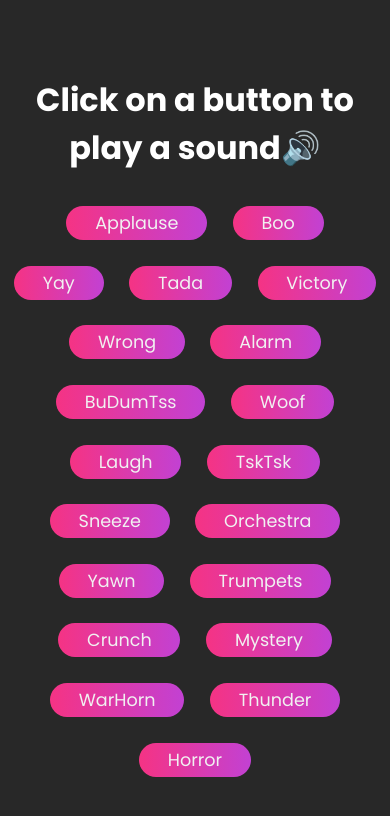
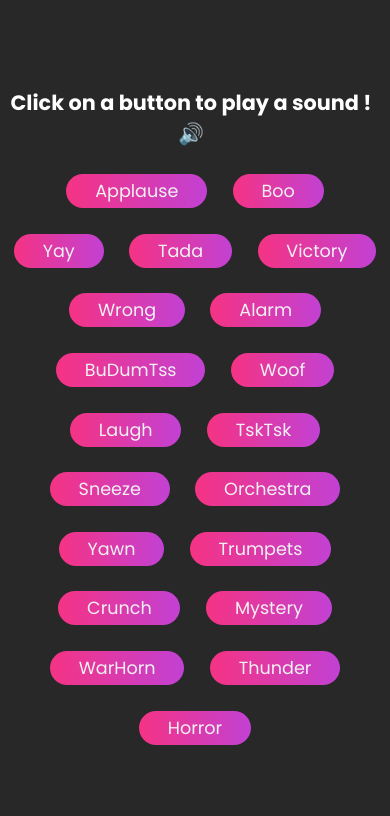
Before and after one commit to TheRealRajan/Soundboard, a plain HTML site: page index.html in a window 390 px wide. Drawn offline with Linux system fonts and the light colour scheme.

Commit message:
Changed title style to better suit mobile devices

```diff
--- a/index.html
+++ b/index.html
@@ -31,7 +31,7 @@
     <audio class="Horror" src="https://assets.mixkit.co/sfx/preview/mixkit-wolves-at-scary-forest-2485.mp3"></audio>
 
     <div class="container">
-    <h1>Click on a button to play a sound🔊</h1>
+    <h1>Click on a button to play a sound ! 🔊</h1>
     <div class="buttons"></div>
     </div>
 
--- a/styles.css
+++ b/styles.css
@@ -57,3 +57,10 @@ body {
 .btn:hover {
   box-shadow: 0 2px 5px rgba(255, 255, 255, 0.3);
 }
+
+@media (max-width: 900px) {
+  h1 {
+    font-size: 1.3rem;
+    margin: 0 0.5rem 0.8rem 0;
+  }
+}
```
